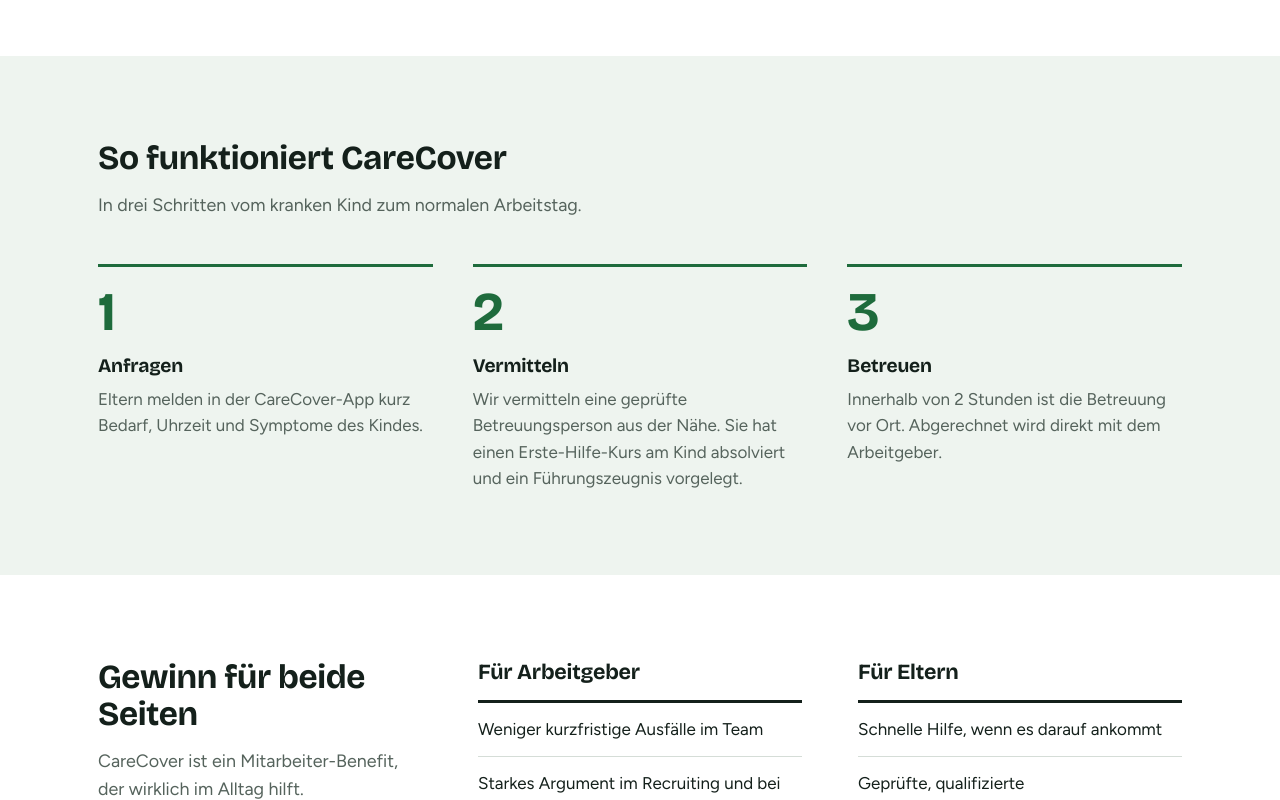
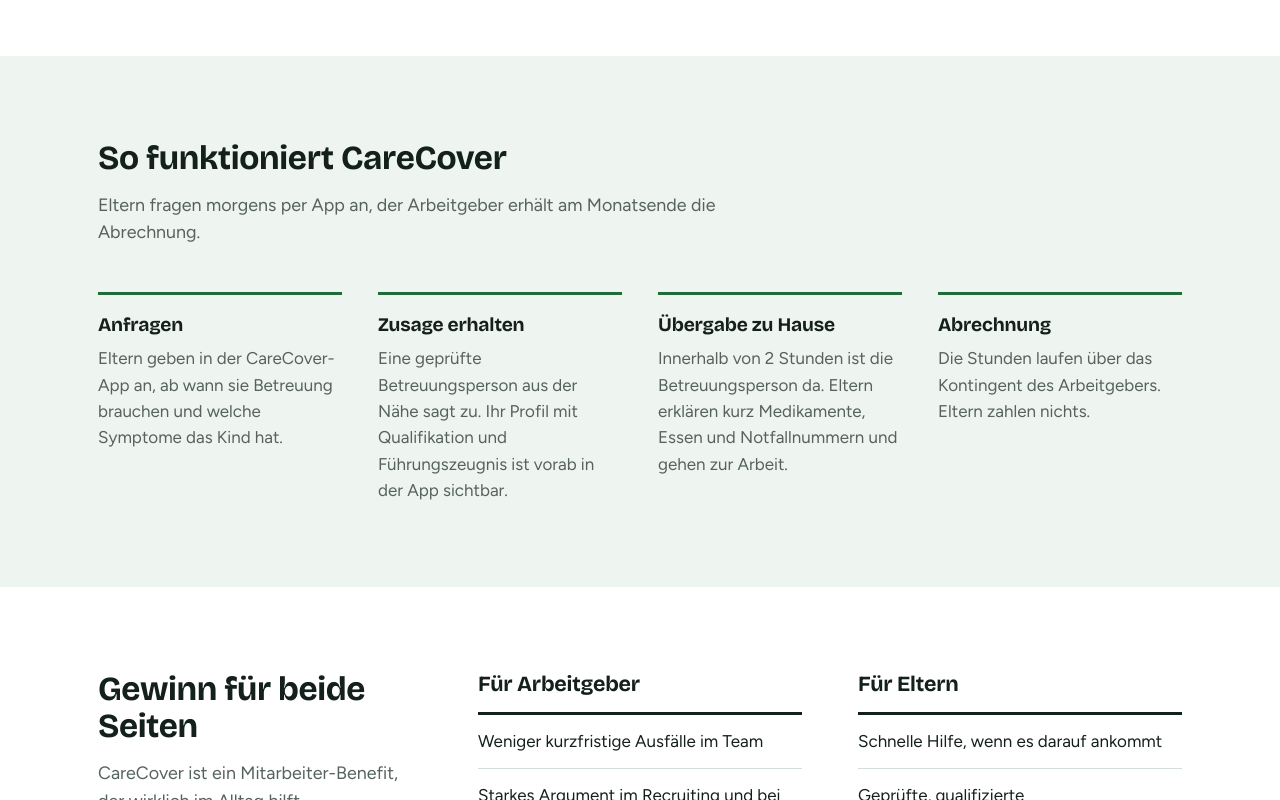
Before and after one commit to nicooKlein/carecover, a plain HTML site: page index.html in a window 1280 px wide. Shown: the part 1106-1906 px from the top of the page. Drawn offline with nearby package versions, Linux system fonts and the light colour scheme.

Commit message:
Add files via upload

```diff
--- a/index.html
+++ b/index.html
@@ -75,7 +75,7 @@
 
     .start { padding: 76px 0 88px; }
     .start .seite { display: grid; grid-template-columns: 7fr 5fr; gap: 72px; align-items: end; }
-    .start h1 { font-size: 4rem; letter-spacing: -0.025em; line-height: 1; margin-bottom: 26px; }
+    .start h1 { font-size: 3.2rem; letter-spacing: -0.025em; line-height: 1; margin-bottom: 26px; }
     .start p { font-size: 1.2rem; color: var(--text-leise); max-width: 30em; margin-bottom: 32px; }
     .knoepfe { display: flex; gap: 12px; flex-wrap: wrap; }
 
@@ -105,18 +105,8 @@
     .spalten p { color: var(--text-leise); }
 
     .ablauf { background: var(--gruen-hell); }
-    .schritte { display: grid; grid-template-columns: repeat(3, 1fr); gap: 40px; list-style: none; counter-reset: schritt; }
-    .schritte li { counter-increment: schritt; border-top: 3px solid var(--gruen); padding-top: 18px; }
-    .schritte li::before {
-      content: counter(schritt);
-      display: block;
-      font-family: "Bricolage Grotesque", Arial, sans-serif;
-      font-size: 3.4rem;
-      font-weight: 700;
-      line-height: 1;
-      color: var(--gruen);
-      margin-bottom: 14px;
-    }
+    .schritte { display: grid; grid-template-columns: repeat(4, 1fr); gap: 36px; list-style: none; }
+    .schritte li { border-top: 3px solid var(--gruen); padding-top: 18px; }
     .schritte h3 { margin-bottom: 8px; }
     .schritte p { color: var(--text-leise); }
 
@@ -179,7 +169,7 @@
       .menue li:not(:last-child) { display: none; }
       .start { padding: 48px 0 60px; }
       .start .seite, .vorteile .seite, .video .seite, .fragen .seite, .termin .seite { grid-template-columns: 1fr; gap: 36px; }
-      .start h1 { font-size: 2.7rem; }
+      .start h1 { font-size: 2.3rem; }
       .abschnitt { padding: 60px 0; }
       .spalten, .schritte { grid-template-columns: 1fr; gap: 0; }
       .spalten div, .spalten div + div { padding: 20px 0; border-left: 0; border-top: 1px solid var(--linie); }
@@ -189,7 +179,7 @@
 
     @media (max-width: 480px) {
       .seite { padding: 0 18px; }
-      .start h1 { font-size: 2.25rem; }
+      .start h1 { font-size: 1.9rem; }
       .morgen { padding: 24px 22px 8px; }
     }
   </style>
@@ -213,7 +203,7 @@
     <section class="start">
       <div class="seite">
         <div>
-          <h1>Kind krank? Betreuung innerhalb von 2&nbsp;Stunden.</h1>
+          <h1>Wenn Ihr Kind krank ist, kommt in 2&nbsp;Stunden eine Betreuung nach Hause.</h1>
           <p>CareCover vermittelt geprüfte Betreuungspersonen, die kranke Kinder zu Hause betreuen. Die Kosten übernimmt der Arbeitgeber. Eltern bleiben entspannt, Teams bleiben arbeitsfähig.</p>
           <div class="knoepfe">
             <a href="#termin" class="knopf">Kostenloses Erstgespräch</a>
@@ -257,21 +247,25 @@
     <section class="abschnitt ablauf" id="ablauf">
       <div class="seite">
         <h2>So funktioniert CareCover</h2>
-        <p class="einleitung">In drei Schritten vom kranken Kind zum normalen Arbeitstag.</p>
-        <ol class="schritte">
+        <p class="einleitung">Eltern fragen morgens per App an, der Arbeitgeber erhält am Monatsende die Abrechnung.</p>
+        <ul class="schritte">
           <li>
             <h3>Anfragen</h3>
-            <p>Eltern melden in der CareCover-App kurz Bedarf, Uhrzeit und Symptome des Kindes.</p>
+            <p>Eltern geben in der CareCover-App an, ab wann sie Betreuung brauchen und welche Symptome das Kind hat.</p>
           </li>
           <li>
-            <h3>Vermitteln</h3>
-            <p>Wir vermitteln eine geprüfte Betreuungsperson aus der Nähe. Sie hat einen Erste-Hilfe-Kurs am Kind absolviert und ein Führungszeugnis vorgelegt.</p>
+            <h3>Zusage erhalten</h3>
+            <p>Eine geprüfte Betreuungsperson aus der Nähe sagt zu. Ihr Profil mit Qualifikation und Führungszeugnis ist vorab in der App sichtbar.</p>
           </li>
           <li>
-            <h3>Betreuen</h3>
-            <p>Innerhalb von 2 Stunden ist die Betreuung vor Ort. Abgerechnet wird direkt mit dem Arbeitgeber.</p>
+            <h3>Übergabe zu Hause</h3>
+            <p>Innerhalb von 2 Stunden ist die Betreuungsperson da. Eltern erklären kurz Medikamente, Essen und Notfallnummern und gehen zur Arbeit.</p>
           </li>
-        </ol>
+          <li>
+            <h3>Abrechnung</h3>
+            <p>Die Stunden laufen über das Kontingent des Arbeitgebers. Eltern zahlen nichts.</p>
+          </li>
+        </ul>
       </div>
     </section>
 
```
